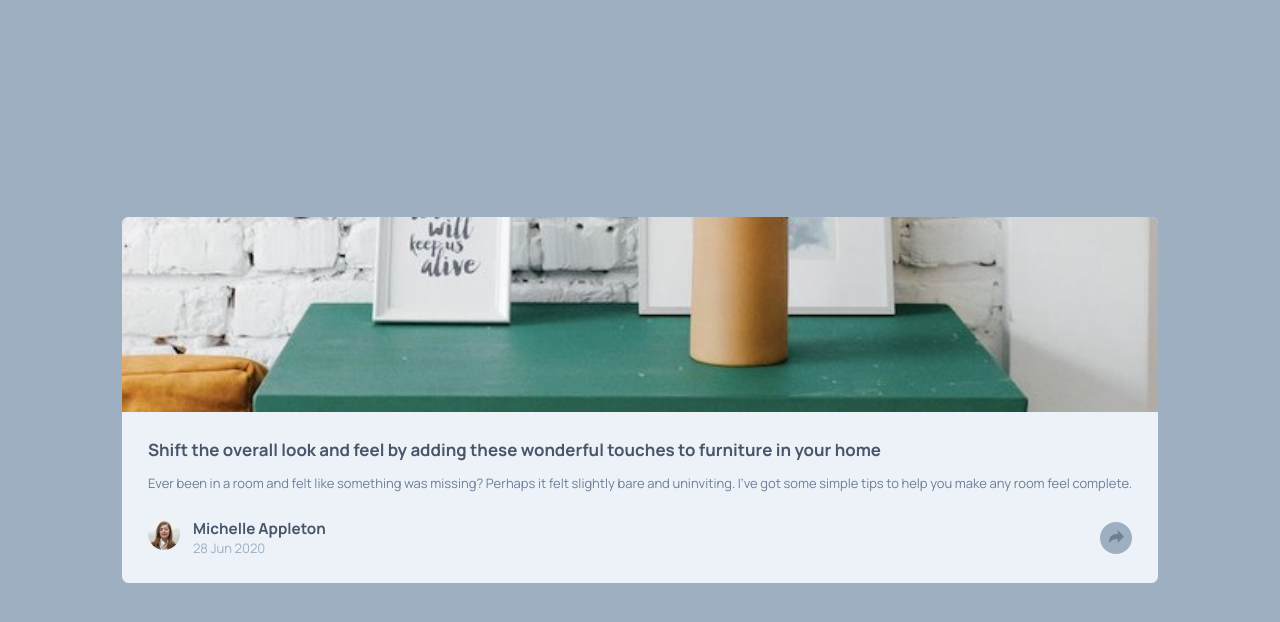
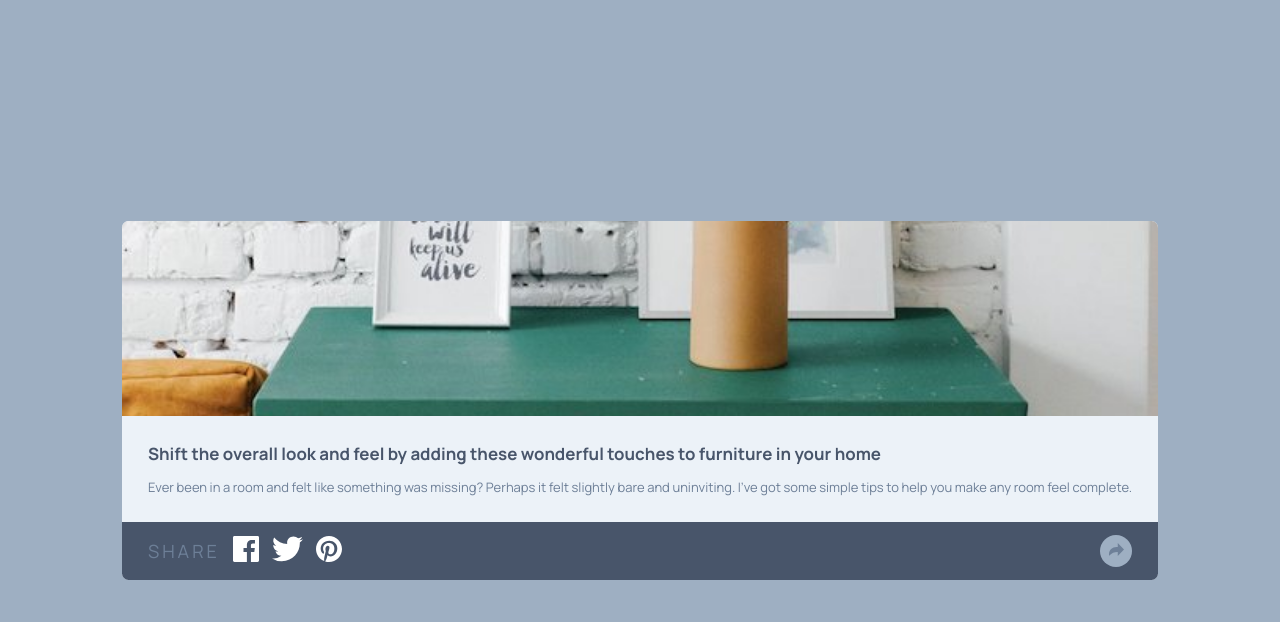
Before and after one commit to userMauro-code/_09-article-preview-component-master, a plain HTML site: page index.html in a window 1280 px wide. Both pictures are taken after a click on the button 1116 px from the left and 537 px from the top of the page. Drawn offline with Linux system fonts and the light colour scheme.

Commit message:
empezando js

```diff
--- a/css/style.css
+++ b/css/style.css
@@ -42,7 +42,7 @@ body {
     height: 15rem;
 }
 
-.card > div {
+.card > .separator {
     padding: 2rem;
     display: flex;
     flex-direction: column;
@@ -66,27 +66,27 @@ body {
 
 .card__footer {
     display: flex;
-    flex-direction: row;
+    padding: 1rem 2rem;
     justify-content: space-between;
-    align-items: center;
 }
 
-.card__footer > div > img {
+.card__footer > .card__footer--data > img {
     height: 32px;
     width: 32px;
     border-radius: 50%;
 }
 
-.card__footer > div {
+.card__footer > .card__footer--data {
     display: flex;
+    flex-direction: row;
     gap: 1rem;
 }
 
-.card__footer > div > div > h3 {
+.card__footer > .card__footer--data > div > h3 {
     color: var(--azul);
 }
 
-.card__footer > div > div > p {
+.card__footer > .card__footer--data > div > p {
     color:  var(--azul-grisaseo);
 }
 
@@ -97,3 +97,38 @@ body {
     border: none;
     background-color: var(--azul-grisaseo);
 }
+
+#button--share > img:focus {
+    background-color: aliceblue;
+}
+
+.active--share {
+    background-color: var(--azul);
+    border-bottom-left-radius: inherit;
+    border-bottom-right-radius: inherit;
+}
+
+ .card__footer > .out{
+    display: none;
+}
+
+.social__links {
+    flex-direction: row;
+    gap: 1rem;
+    align-items: center;
+}
+
+.links--active {
+    display: flex;
+}
+
+.social__links > p {
+    text-transform: uppercase;
+    font-size: 1.4rem;
+    letter-spacing: 3px;
+    color: var(--azul-desaturado);
+}
+
+.social__links > a >img {
+    height: 2rem;
+}
--- a/index.html
+++ b/index.html
@@ -19,7 +19,7 @@
     <article class="card">
       <div class="hero">
       </div>
-      <div>
+      <div class="separator">
         <div class="content">
         <h2 class="content--title">
        Shift the overall look and feel by adding these wonderful
@@ -31,20 +31,26 @@
   to help you make any room feel complete.
       </p>
       </div>
-      <div class="card__footer">
-        <div>
+
+      </div>
+       <div class="card__footer">
+        <div class="card__footer--data" >
           <img src="./images/avatar-michelle.jpg" alt="image Michelle Appleton">
-          <div>
+          <div class="data">
             <h3>Michelle Appleton</h3>
             <p>28 Jun 2020</p>
           </div>
+        </div>
+        <div class="social__links" hidden>
+          <p>share</p>
+          <a href=""><img src="./images/icon-facebook.svg" alt=""></a>
+          <a href=""><img src="./images/icon-twitter.svg" alt=""></a>
+          <a href=""><img src="./images/icon-pinterest.svg" alt=""></a>
         </div>
         <button id="button--share">
           <img src="./images/icon-share.svg" alt="">
         </button>
       </div>
-      </div>
-
     </article>
  </main>
 
--- a/js/app.js
+++ b/js/app.js
@@ -0,0 +1,17 @@
+let buttonShare = document.querySelector("#button--share");
+let cardFooter = document.querySelector(".card__footer");
+let cardSocial = document.querySelector(".card__footer--data");
+let link = document.querySelector(".social__links");
+let data = document.querySelector(".data");
+
+buttonShare.addEventListener("click", function(){
+    cardFooter.classList.add("active--share");
+    cardSocial.classList.add("out");
+    link.classList.add("links--active")
+
+    buttonShare.addEventListener("click",function(){
+        cardFooter.classList.toggle("active--share");
+        cardSocial.classList.toggle("out")
+        link.classList.toggle("links--active")
+    })
+ });
```
